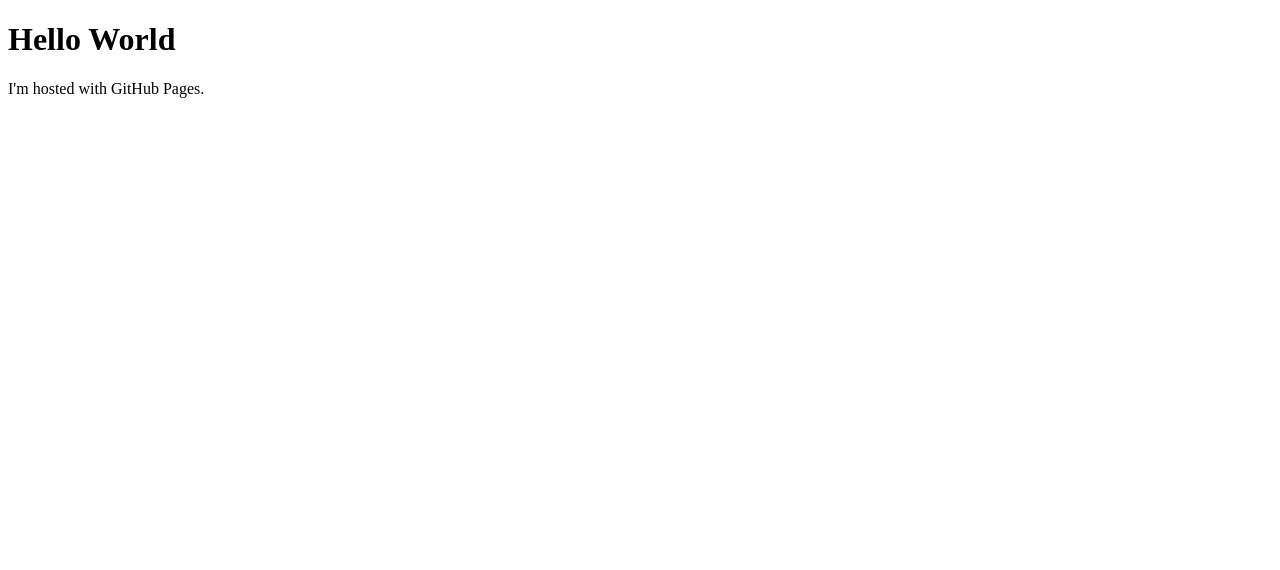
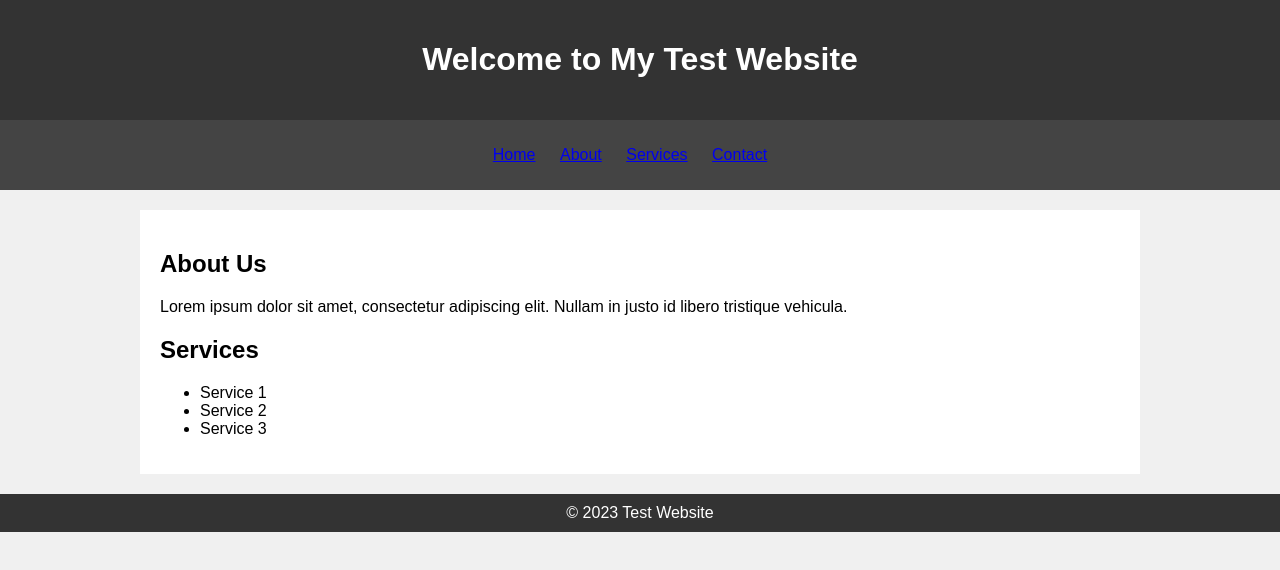
Before and after one commit to rachmish/rachmish.github.io, a plain HTML site: page index.html in a window 1280 px wide. Drawn offline with Linux system fonts and the light colour scheme.

Commit message:
Update index.html

```diff
--- a/index.html
+++ b/index.html
@@ -1,7 +1,83 @@
 <!DOCTYPE html>
-<html>
+<html lang="en">
+<head>
+    <meta charset="UTF-8">
+    <meta name="viewport" content="width=device-width, initial-scale=1.0">
+    <title>Test Website</title>
+    <style>
+        body {
+            font-family: Arial, sans-serif;
+            margin: 0;
+            padding: 0;
+            background-color: #f0f0f0;
+        }
+
+        header {
+            background-color: #333;
+            color: #fff;
+            padding: 20px;
+            text-align: center;
+        }
+
+        nav {
+            background-color: #444;
+            padding: 10px;
+        }
+
+        nav ul {
+            list-style: none;
+            padding: 0;
+            text-align: center;
+        }
+
+        nav li {
+            display: inline;
+            margin-right: 20px;
+        }
+
+        .container {
+            max-width: 960px;
+            margin: 20px auto;
+            padding: 20px;
+            background-color: #fff;
+        }
+
+        footer {
+            background-color: #333;
+            color: #fff;
+            text-align: center;
+            padding: 10px;
+        }
+    </style>
+</head>
 <body>
-<h1>Hello World</h1>
-<p>I'm hosted with GitHub Pages.</p>
+    <header>
+        <h1>Welcome to My Test Website</h1>
+    </header>
+
+    <nav>
+        <ul>
+            <li><a href="#">Home</a></li>
+            <li><a href="#">About</a></li>
+            <li><a href="#">Services</a></li>
+            <li><a href="#">Contact</a></li>
+        </ul>
+    </nav>
+
+    <div class="container">
+        <h2>About Us</h2>
+        <p>Lorem ipsum dolor sit amet, consectetur adipiscing elit. Nullam in justo id libero tristique vehicula.</p>
+
+        <h2>Services</h2>
+        <ul>
+            <li>Service 1</li>
+            <li>Service 2</li>
+            <li>Service 3</li>
+        </ul>
+    </div>
+
+    <footer>
+        &copy; 2023 Test Website
+    </footer>
 </body>
 </html>
```
